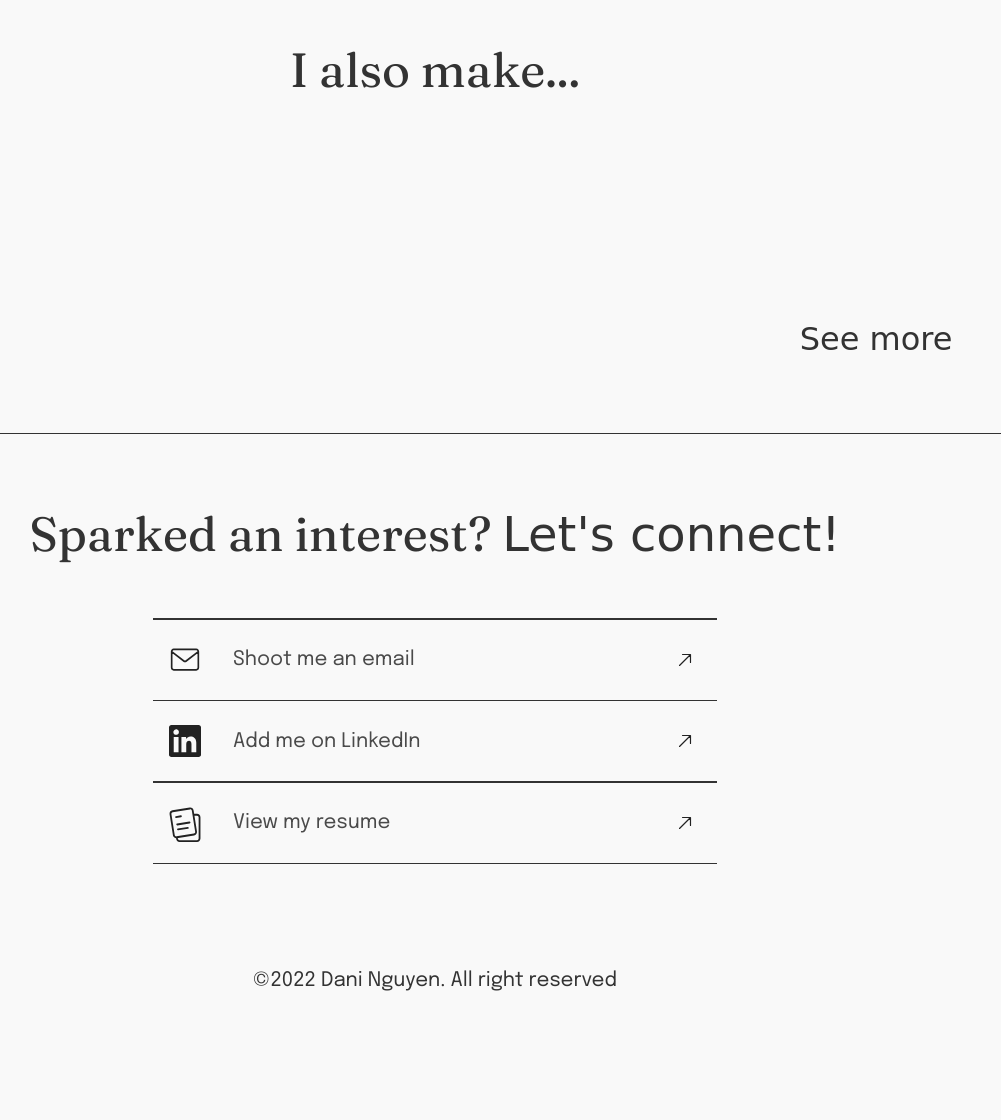
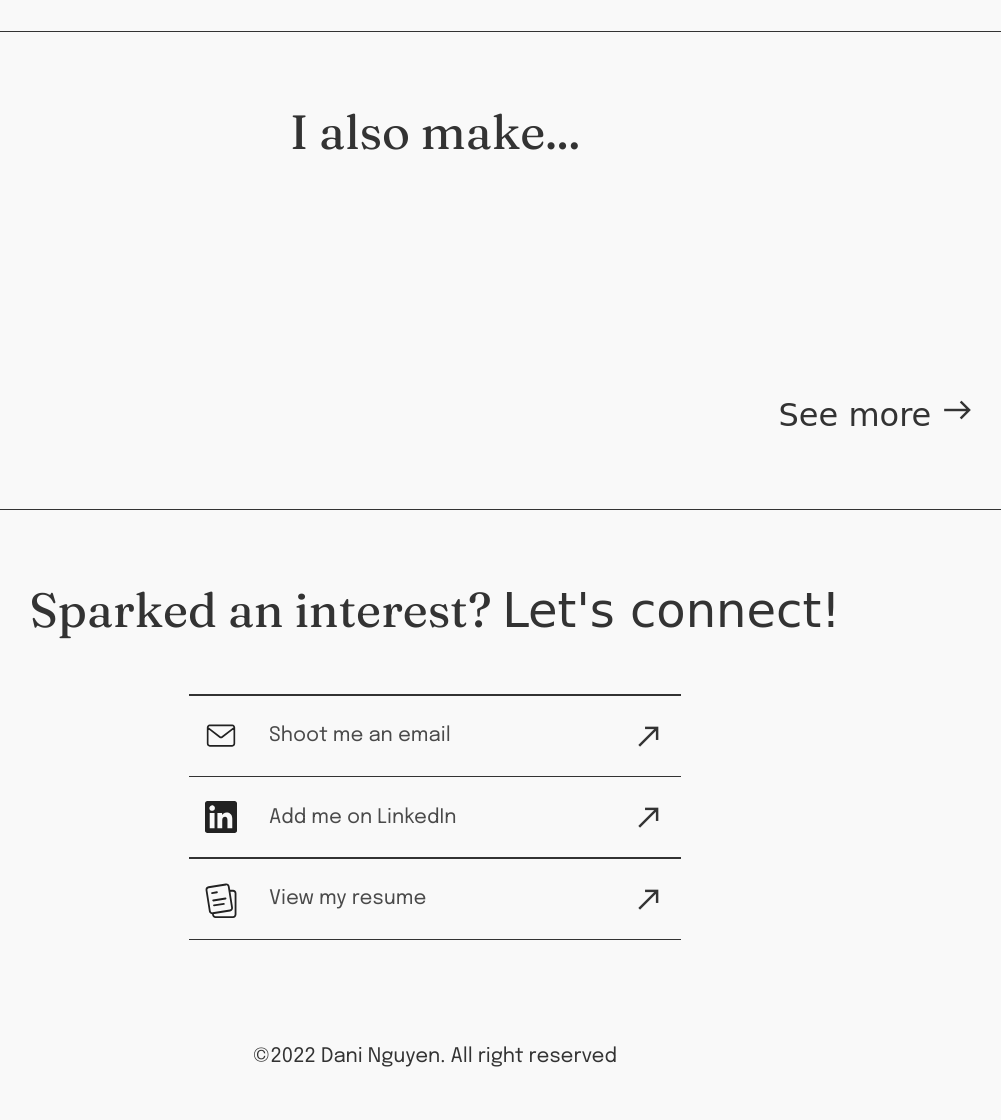
Before and after one commit to hoanhan101/dani, a FastAPI app: page / in a window 1280 px wide; the page is wider, and only the part inside the window is pictured. Shown: the part 2259-3379 px from the top of that part, without its empty margins (205-1206 px from the left). Before the commit the page ends 3250 px from the top of that part, so only its background shows below. Run offline with FastAPI, Linux system fonts and the light colour scheme; some libraries are stand-ins or nearby versions; some web fonts are replaced.

Commit message:
Fix styling

```diff
--- a/static/css/styles.css
+++ b/static/css/styles.css
@@ -42,6 +42,9 @@
     background: #333333;
     border-radius: 31px;
     color: #f9f9f9;
+    font-size: 20px;
+    line-height: 180%;
+    padding-top: 0.75rem;
 }
 
 .content ul {
@@ -125,7 +128,7 @@
 
 .hr-section-project {
     background-color: #f9f9f9;
-    margin-top: 34px;
+    margin-top: 48px;
     margin-bottom: 34px;
 }
 
@@ -169,6 +172,10 @@
 .img-edge-right {
     position: relative;
     right: -55%;
+}
+
+.img-inline {
+    display: inline;
 }
 
 .element-relative {
--- a/templates/base.html
+++ b/templates/base.html
@@ -15,9 +15,13 @@
             rel="stylesheet"
         />
         <script
-            src="https://kit.fontawesome.com/d800703a1a.js"
+            src="https://kit.fontawesome.com/1bb72b15e7.js"
             crossorigin="anonymous"
         ></script>
+        <link
+            rel="stylesheet"
+            href="https://fonts.googleapis.com/css2?family=Material+Symbols+Outlined:opsz,wght,FILL,GRAD@48,400,0,0"
+        />
         <title>Dani Nguyen</title>
     </head>
     <body>
@@ -73,7 +77,7 @@
         </div>
         <div class="container">
             <div class="columns">
-                <div class="column is-half is-offset-one-quarter">
+                <div class="column is-half is-offset-one-quarter px-6">
                     <hr class="hr-nav-no-margin" />
                     <div class="block">
                         <nav class="level">
@@ -89,9 +93,12 @@
                             </div>
                             <div class="level-right">
                                 <div class="level-item mx-4">
-                                    <figure class="image is-32x32">
-                                        <img src="/static/img/icon_arrow.svg" />
-                                    </figure>
+                                    <span
+                                        class="material-symbols-outlined"
+                                        style="font-size: 32"
+                                    >
+                                        north_east
+                                    </span>
                                 </div>
                             </div>
                         </nav>
@@ -113,9 +120,12 @@
                             </div>
                             <div class="level-right">
                                 <div class="level-item mx-4">
-                                    <figure class="image is-32x32">
-                                        <img src="/static/img/icon_arrow.svg" />
-                                    </figure>
+                                    <span
+                                        class="material-symbols-outlined"
+                                        style="font-size: 32"
+                                    >
+                                        north_east
+                                    </span>
                                 </div>
                             </div>
                         </nav>
@@ -137,9 +147,12 @@
                             </div>
                             <div class="level-right">
                                 <div class="level-item mx-4">
-                                    <figure class="image is-32x32">
-                                        <img src="/static/img/icon_arrow.svg" />
-                                    </figure>
+                                    <span
+                                        class="material-symbols-outlined"
+                                        style="font-size: 32"
+                                    >
+                                        north_east
+                                    </span>
                                 </div>
                             </div>
                         </nav>
--- a/templates/index.html
+++ b/templates/index.html
@@ -176,7 +176,15 @@
             </div>
             <div class="column has-text-centered">
                 <p class="heading3-hero padding-top-half">
-                    <a href="/otherside">See more</a>
+                    <a href="/otherside"
+                        >See more
+                        <span
+                            class="material-symbols-outlined symbol-size"
+                            style="font-size: 32"
+                        >
+                            east
+                        </span>
+                    </a>
                 </p>
             </div>
         </div>
```
Also changed, not shown: static/img/connect_underline.svg (added), static/img/hero.png (deleted), static/img/icon_arrow.svg (deleted).
